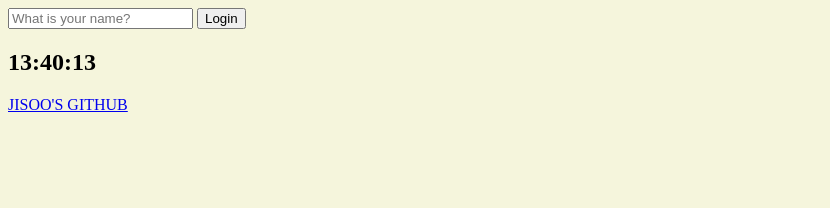
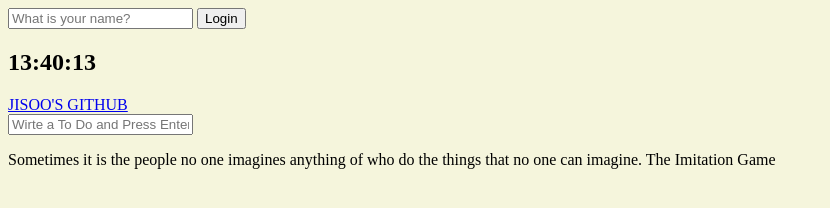
Before and after one commit to JISOO2206/privatePage, a plain HTML site: page index.html in a window 1280 px wide. Shown: the whole page, without its empty margins (0-830 px from the left). Drawn offline with Linux system fonts and the light colour scheme.

Commit message:
JS training day famous line.js complete and html complete

```diff
--- a/JS/A famous line.js
+++ b/JS/A famous line.js
@@ -1,11 +1,10 @@
 const famousLines = [
     {
-        line: "형, 전화 끝어요 지금부터 중요한 이야기 할 거니까.",
+        line: "하지마, 고백",
         title: "Semantic Error"
     },
     {
-        line: "머리론 형 보내줘야 된다는 건 아는데 그럼 이런 말 다 소용없는 거 아는데 " +
-            "그런 거 다 알면서도 좋아한다구요 형이... 좋아요 좋아해요",
+        line: "좋아하는 거 열심히 해보자, 우리",
         title: "Semantic Error"
     },
     {
@@ -30,12 +29,9 @@ const famousLines = [
     }
 ];
 
-const movieLine = document.querySelector('#famousLines span:first-child');
+const movieLineSpace = document.querySelector('#famousLines span:first-child');
 const movieAuthor = document.querySelector('#famousLines span:last-child');
+const todayFamousLine = famousLines [Math.floor(Math.random() * famousLines.length)];
 
-console.log(famousLines[7-1]);
-
-const  famousLines = famousLines [Math.floor(Math.random() * famousLines.length)];
-
-quote.innerText = famousLines.line;
-author.innerText = famousLines.author;
+movieLineSpace.innerText = todayFamousLine.line;
+movieAuthor.innerText = todayFamousLine.title;
--- a/index.html
+++ b/index.html
@@ -19,7 +19,15 @@
     <h1 id="greeting" class="hidden"></h1>
     <h2 id="clock">00:00</h2>
     <a href="https://github.com/JISOO2206">JISOO'S GITHUB</a>
+    <form id="todo-form">
+        <input type="text" placeholder="Wirte a To Do and Press Enter" required />
+    </form>
+    <ul class="todo-list-box"></ul>
     <div id="famousLines">
+        <span></span>
+        <span></span>
+    </div>
+    <div id="weather">
         <span></span>
         <span></span>
     </div>
```
